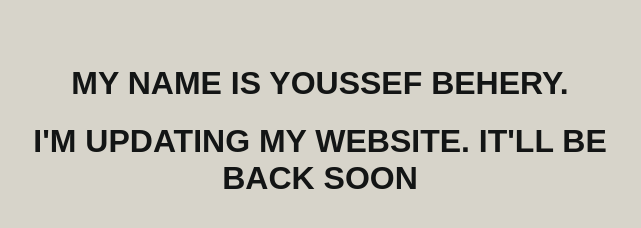
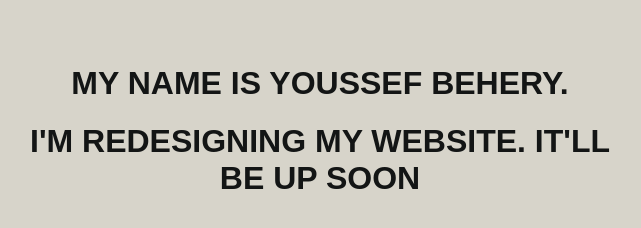
Before and after one commit to bannarama2/Youssef-Behery.github.io, a plain HTML site: page index.html in a window 1280 px wide. Shown: the whole page, without its empty margins (320-961 px from the left). Drawn offline with Linux system fonts and the light colour scheme; a web font is replaced by a local one.

Commit message:
Update index.html

```diff
--- a/index.html
+++ b/index.html
@@ -10,7 +10,7 @@
 
     <div class="mainHeader">
         <h1>My Name is Youssef Behery.</h1>
-        <h1>I'm updating my website. It'll be back soon</h1>
+        <h1>I'm redesigning my website. It'll be up soon</h1>
     </div>
 
 </body>
```
